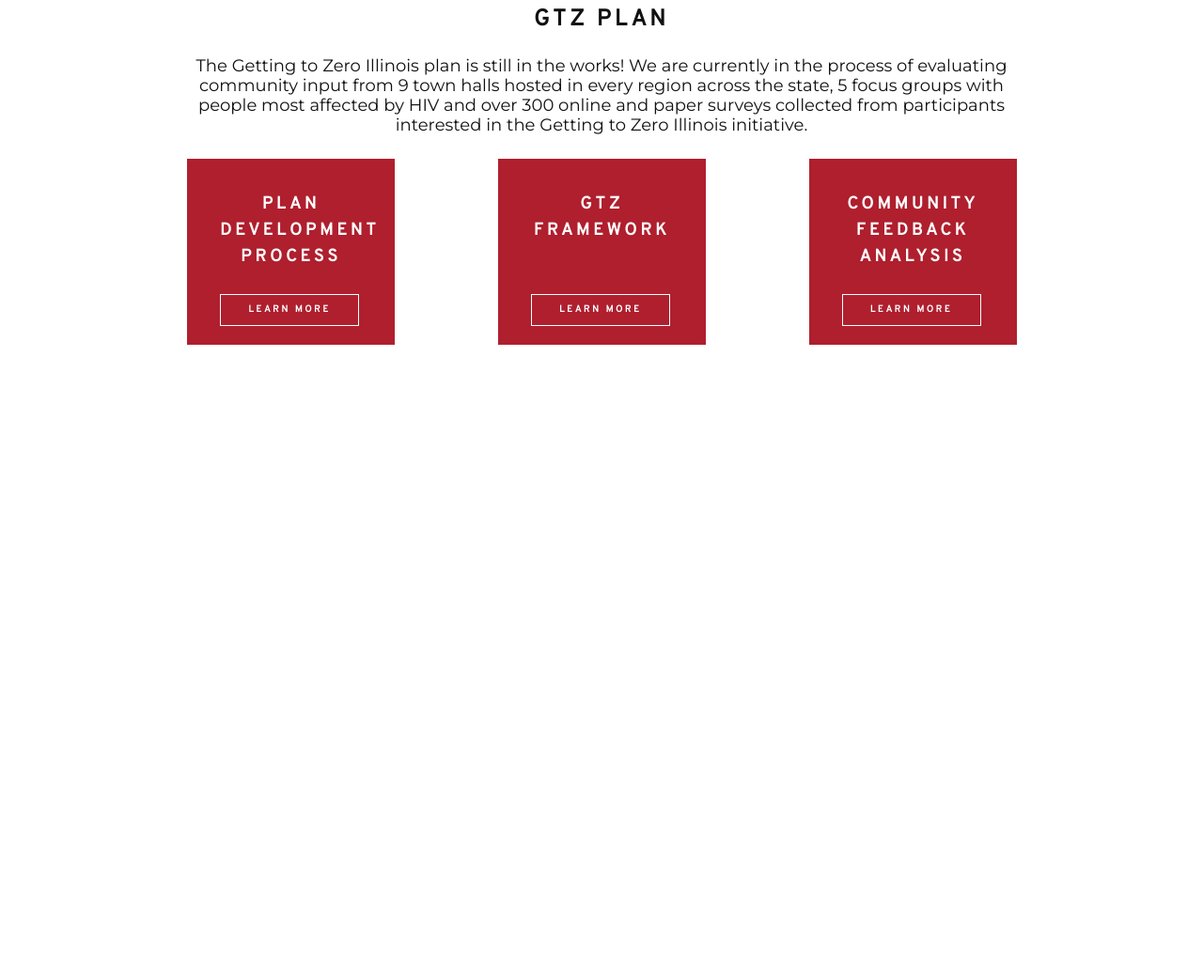
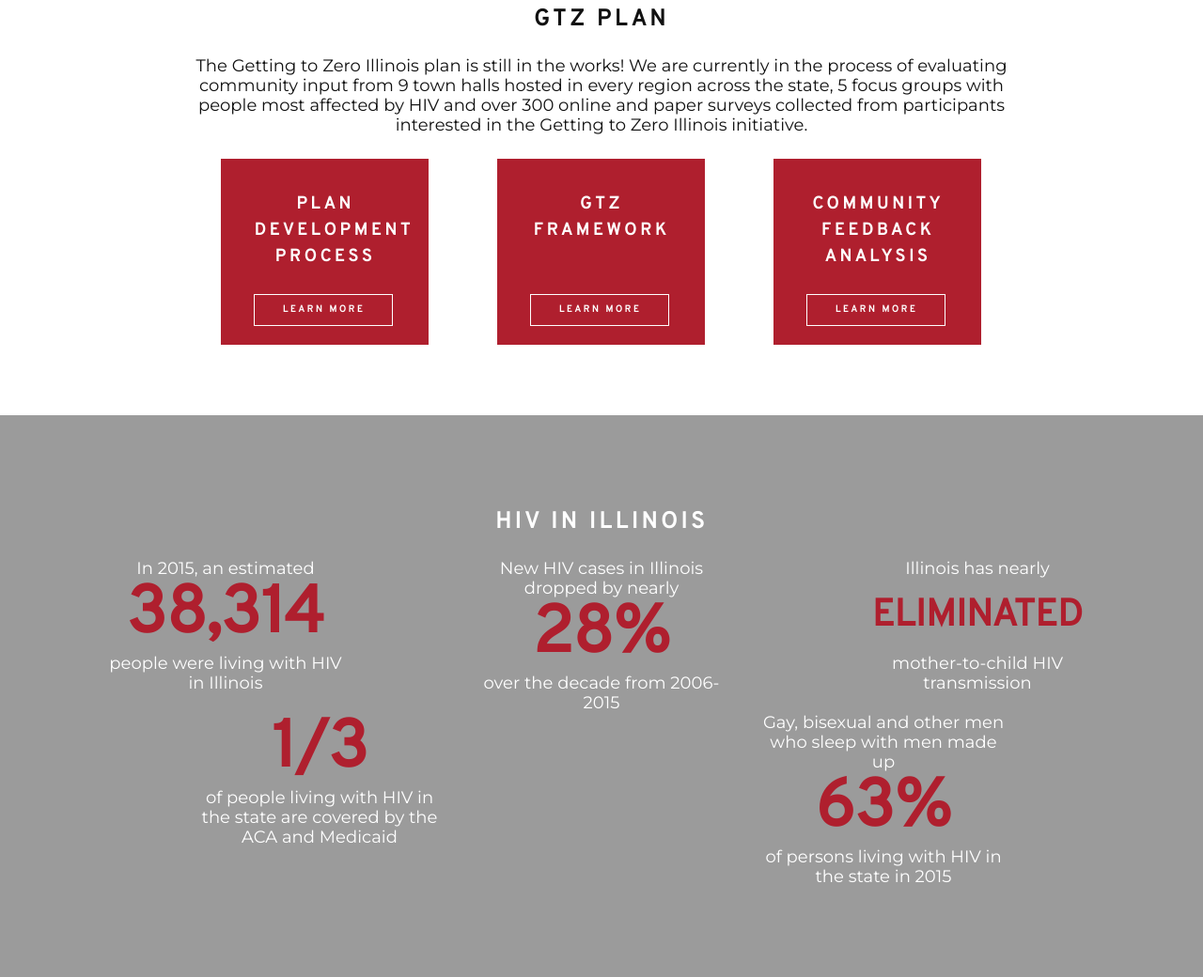
Before and after one commit to javierforero/gtz_page, a website built with webpack: page source/index.html in a window 1280 px wide. Shown: the part 1782-2822 px from the top of the page at 94% size. Before the commit the page ends 2224 px from the top, so only its background shows below. Built offline with nearby package versions, Linux system fonts and the light colour scheme.

Commit message:
finsihed plan section

```diff
--- a/source/index.html
+++ b/source/index.html
@@ -143,22 +143,73 @@
             </div>
           </div>
           <div class="row section-wrapper section-plan-options-wrapper align-items-start justify-content-between">
-            <div class="col-md-3">
+            <div class="col-md-4">
               <div class="section-plan-box">
                 <h3 class="section-subtitle">PLAN DEVELOPMENT PROCESS</h3>
                 <a href="#" class="button button-black">LEARN MORE</a>
               </div>
             </div>
-            <div class="col-md-3">
+            <div class="col-md-4">
               <div class="section-plan-box">
                 <h3 class="section-subtitle">GTZ FRAMEWORK</h3>
                 <a href="#" class="button button-black">LEARN MORE</a>
               </div>
             </div>
-            <div class="col-md-3">
+            <div class="col-md-4">
               <div class="section-plan-box">
                 <h3 class="section-subtitle">COMMUNITY FEEDBACK ANALYSIS</h3>
                 <a href="#" class="button button-black">LEARN MORE</a>
+              </div>
+            </div>
+          </div>
+        </section>
+        <section class="section section-illinois">
+          <div class="row">
+            <div class="col-md-12">
+              <h2 class="section-title">HIV IN ILLINOIS</h2>
+            </div>
+          </div>
+          <div class="row">
+            <div class="col-md-4">
+              <div class="section-illinois-stats-wrapper">
+                <p class="section-copy">In 2015, an estimated</p>
+                <p class="section-illinois-stats-copy">38,314</p>
+                <p class="section-copy">people were living with
+                  HIV in Illinois</p>
+              </div>
+            </div>
+            <div class="col-md-4">
+              <div class="section-illinois-stats-wrapper">
+                  <p class="section-copy">New HIV cases in Illinois
+                      dropped by nearly </p>
+                  <p class="section-illinois-stats-copy">28%</p>
+                  <p class="section-copy">over the decade
+                      from 2006-2015</p>
+              </div>
+            </div>
+            <div class="col-md-4">
+              <div class="section-illinois-stats-wrapper">
+                <p class="section-copy">Illinois has nearly </p>
+                <p class="section-illinois-stats-subcopy">ELIMINATED</p>
+                <p class="section-copy">mother-to-child HIV transmission</p>
+              </div>
+            </div>
+          </div>
+          <div class="row">
+            <div class="col-md-6">
+              <div class="section-illinois-stats-wrapper">
+                <p class="section-illinois-stats-copy">1/3</p>
+                <p class="section-copy">of people living with HIV in
+                      the state are covered by the
+                      ACA and Medicaid</p>
+              </div>
+            </div>
+            <div class="col-md-6">
+              <div class="section-illinois-stats-wrapper">
+                  <p class="section-copy">Gay, bisexual and other men who sleep with men made up</p>
+                  <p class="section-illinois-stats-copy">63%</p>
+                  <p class="section-copy">of persons living with HIV
+                      in the state in 2015</p>
               </div>
             </div>
           </div>
--- a/source/style/index.scss
+++ b/source/style/index.scss
@@ -164,7 +164,7 @@
   .mobile-drawer {
     display: none;
     z-index: 9999;
-    position: absolute;
+    position: fixed;
     width: auto;
     text-align: left;
     top: 0;
@@ -301,6 +301,7 @@
           margin: 25px auto;
         }
         &-box {
+          margin: 0 auto;
           position: relative;
           background: #AF1F2E;
           color: white;
@@ -314,6 +315,30 @@
               width: 148px;
               bottom: 20px;
           }
+        }
+    }
+    &-illinois {
+        background-color: #9B9B9B;
+        color: #FFFFFF;
+        padding: 96px 40px;
+        &-stats-wrapper {
+            margin: 0 auto;
+            max-width: 259px;
+            line-height: 80px;
+        }
+        &-stats-copy {
+            color: #AF1F2E;
+            text-align: center;
+            font-size: 70px;
+            font-weight: 900;
+            font-family: Overpass;
+        }
+        &-stats-subcopy {
+            color: #AF1F2E;
+            text-align: center;
+            font-size: 40px;
+            font-weight: 900;
+            font-family: Overpass;
         }
     }
 }
@@ -370,5 +395,10 @@
           order: 2;
         }
       }
+      &-plan {
+          &-box {
+              margin-bottom: 25px;
+          }
+      }
   }
 }
```
